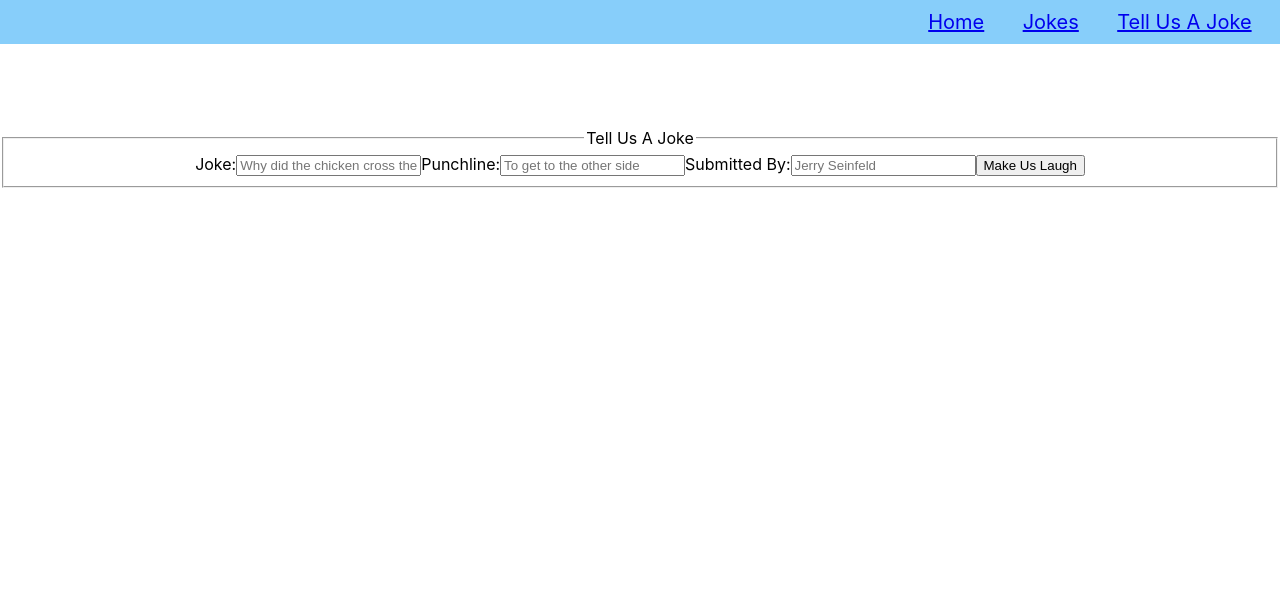
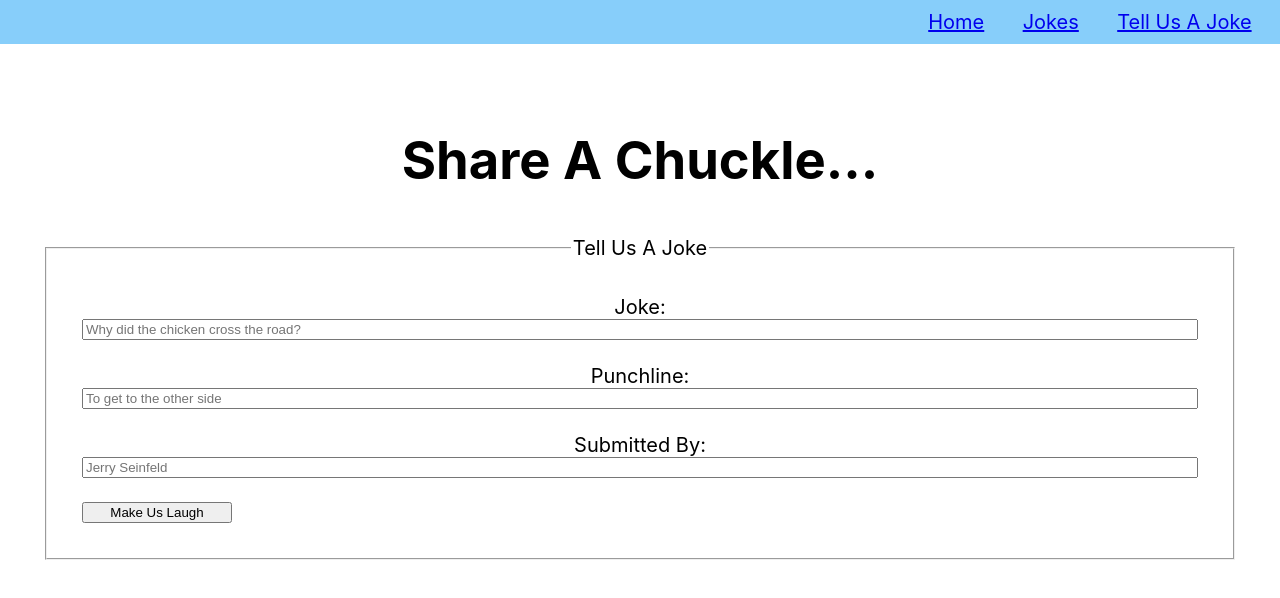
Before and after one commit to CaitlinGreer/chuckles-app, a React (Create React App) app: page /add-joke in a window 1280 px wide. Shown: the top 598 px of the page. Built offline with nearby package versions, Linux system fonts and the light colour scheme.

Commit message:
added heading to form

```diff
--- a/src/AddJoke/AddJoke.js
+++ b/src/AddJoke/AddJoke.js
@@ -1,9 +1,14 @@
 import React, { Component } from 'react'
+
+import './AddJoke.css'
 
 class AddJoke extends Component {
     render() {
         return (
-            <div>
+            <div className='form-page-container'>
+                <div className='form-heading'>
+                    <h2>Share A Chuckle...</h2>
+                </div>
                 <form>
                     <fieldset className='add-joke-fieldset'>
                         <legend>Tell Us A Joke</legend>
@@ -16,7 +21,7 @@ class AddJoke extends Component {
                             placeholder='Why did the chicken cross the road?'
                             required
                         />
-
+                        <br />
                         <label htmlFor='punchline'>Punchline:</label>
                         <input
                             type='text'
@@ -25,7 +30,7 @@ class AddJoke extends Component {
                             placeholder='To get to the other side'
                             required
                         />
-
+                        <br />
                         <label htmlFor='user-name'>Submitted By:</label>
                         <input
                             type='text'
@@ -33,7 +38,7 @@ class AddJoke extends Component {
                             name='punchline'
                             placeholder='Jerry Seinfeld'
                         />
-
+                        <br />
                         <button
                             type='submit'
                             className='submit-btn'>
```
